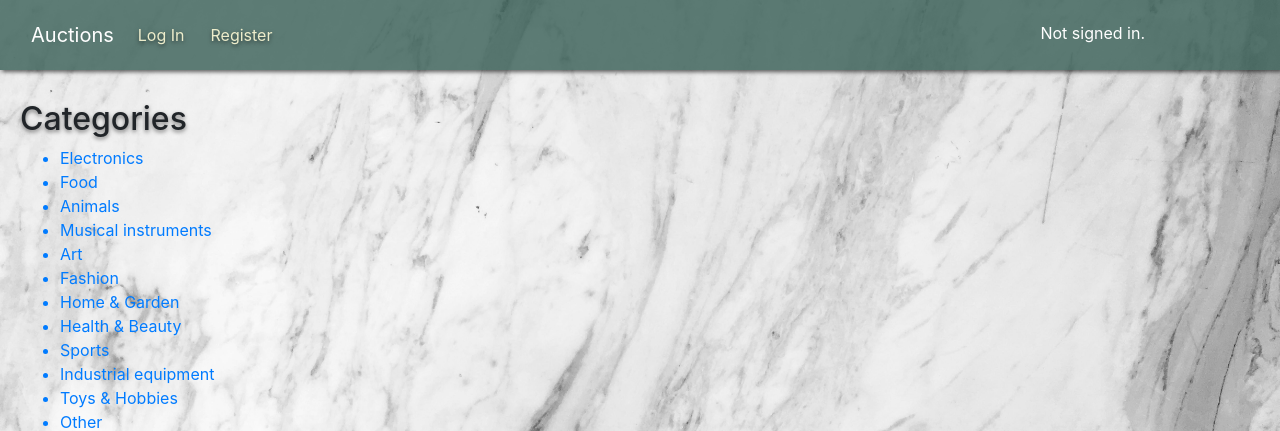
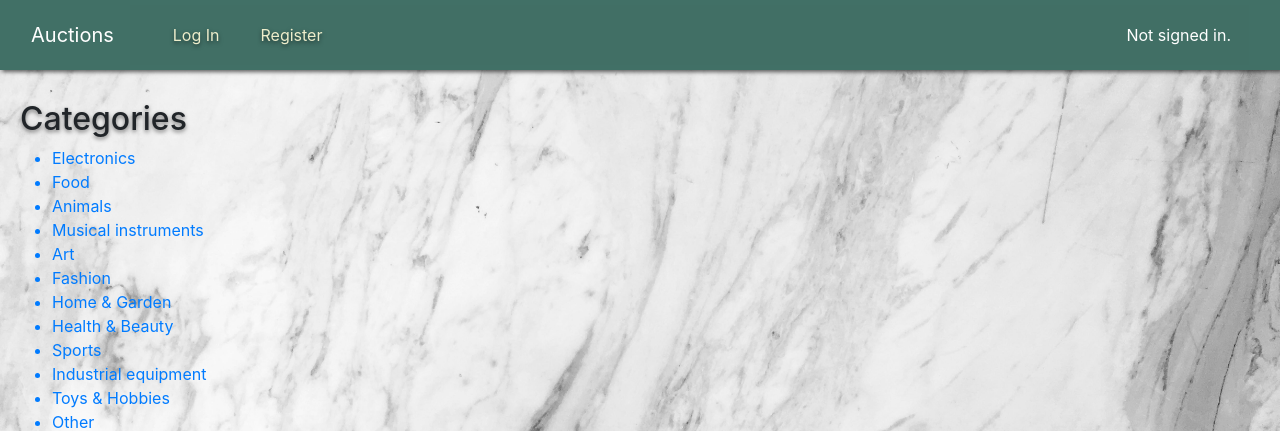
Before and after one commit to JuliaMaxy/project2, a Django app: page /categories in a window 1280 px wide. Shown: the top 431 px of the page. Run offline with Django 3.2, Linux system fonts and the light colour scheme; data comes from the database, SQL or seed files in the repository; both versions use the stored data as it was after the commit; some libraries are stand-ins or nearby versions.

Commit message:
finish navbar

```diff
--- a/commerce/commerce/auctions/static/auctions/styless.css
+++ b/commerce/commerce/auctions/static/auctions/style.css
@@ -12,33 +12,34 @@
 .main_content{
     margin-top:100px
 }
+
+/* text */
 h2, .text-beige{
     text-shadow: 0 2px 4px rgba(0, 0, 0, 0.5);
 }
+.text-beige{
+    color:rgb(237, 237, 203)!important;
+    margin-left: 25px;
+}
+
+/* navbar */
 .bg-green {
-    background-color:rgba(55, 94, 86, 0.8);
+    background-color:rgb(65, 112, 102);
     color:aliceblue;
   }
 .navbar {
     height: 70px;
     box-shadow: 2px 2px 4px rgba(0, 0, 0, 0.6);;
 }
+.custom-collapse{
+    background-color: rgba(65, 112, 102, 0.8);
+    padding:10px;
+  }
 .navbar-brand {
     line-height: 70px;
   }
-.text-beige{
-    color:rgb(237, 237, 203)!important;
-    margin-right: 10px;
-}
 .navbar a:hover {
     color:white!important
-}
-.not_signed{
-    margin-left:450px
-}
-.user_name{
-    margin-top: 6px;
-    margin-left:300px
 }
 
 .btn-file{
--- a/commerce/commerce/auctions/templates/auctions/layout.html
+++ b/commerce/commerce/auctions/templates/auctions/layout.html
@@ -4,12 +4,13 @@
 <html lang="en">
     <head>
         <title>{% block title %}Auctions{% endblock %}</title>
-        <link href="{% static 'auctions/styless.css' %}" rel="stylesheet">
-        <meta name="viewport" content="width=device-width, initial-scale=1.0">
+        <link href="{% static 'auctions/style.css' %}" rel="stylesheet">
+        <meta name="viewport" content="width=device-width, initial-scale=1">
+        <link href="https://cdn.jsdelivr.net/npm/bootstrap@5.2.3/dist/css/bootstrap.min.css" rel="stylesheet" integrity="sha384-rbsA2VBKQhggwzxH7pPCaAqO46MgnOM80zW1RWuH61DGLwZJEdK2Kadq2F9CUG65" crossorigin="anonymous">
         <link rel="stylesheet" href="https://stackpath.bootstrapcdn.com/bootstrap/4.4.1/css/bootstrap.min.css" integrity="sha384-Vkoo8x4CGsO3+Hhxv8T/Q5PaXtkKtu6ug5TOeNV6gBiFeWPGFN9MuhOf23Q9Ifjh" crossorigin="anonymous">
     </head>
     <body>
-        <nav class="navbar navbar-expand-lg navbar-light bg-green fixed-top">
+        <nav class="navbar navbar-expand-lg navbar-light bg-green fixed-top" role="navigation">
             <div class="container-fluid">
               <a href="#"class="navbar-brand text-white">Auctions</a>
 
@@ -17,7 +18,7 @@
                 <span class="navbar-toggler-icon"></span>
               </button>
 
-              <div class="collapse navbar-collapse flex-nowrap" id="navbarNav">
+              <div class="custom-collapse collapse navbar-collapse flex-nowrap justify-content-end" id="navbarNav">
                 <ul class="navbar-nav me-auto flex-nowrap">
                   {% if user.is_authenticated %}
                     <li class="nav-item">
@@ -46,14 +47,16 @@
                       <a class="nav-link text-beige" href="{% url 'register' %}">Register</a>
                     </li>
                   {% endif %}
-                  <li class="nav-item">
-                    <div class="user_name nav-item text-white">
+                </ul>
+                <ul class="navbar-nav ml-auto">
+                  <li class="block-display nav-item">
+                    <a class="nav-link disabled text-white">
                       {% if user.is_authenticated %}
                         Signed in as <strong>{{ user.username }}</strong>.
                       {% else %}
-                        <div class="not_signed">Not signed in.</div>
+                        Not signed in.
                       {% endif %}
-                    </div>
+                    </a>
                   </li>
                 </ul>
               </div>
@@ -64,5 +67,6 @@
             {% block body %}
             {% endblock %}
         </div>
+        <script src="https://cdn.jsdelivr.net/npm/bootstrap@5.3.0/dist/js/bootstrap.min.js"></script>
     </body>
 </html>
```
Also changed, not shown: commerce/commerce/db.sqlite3.
